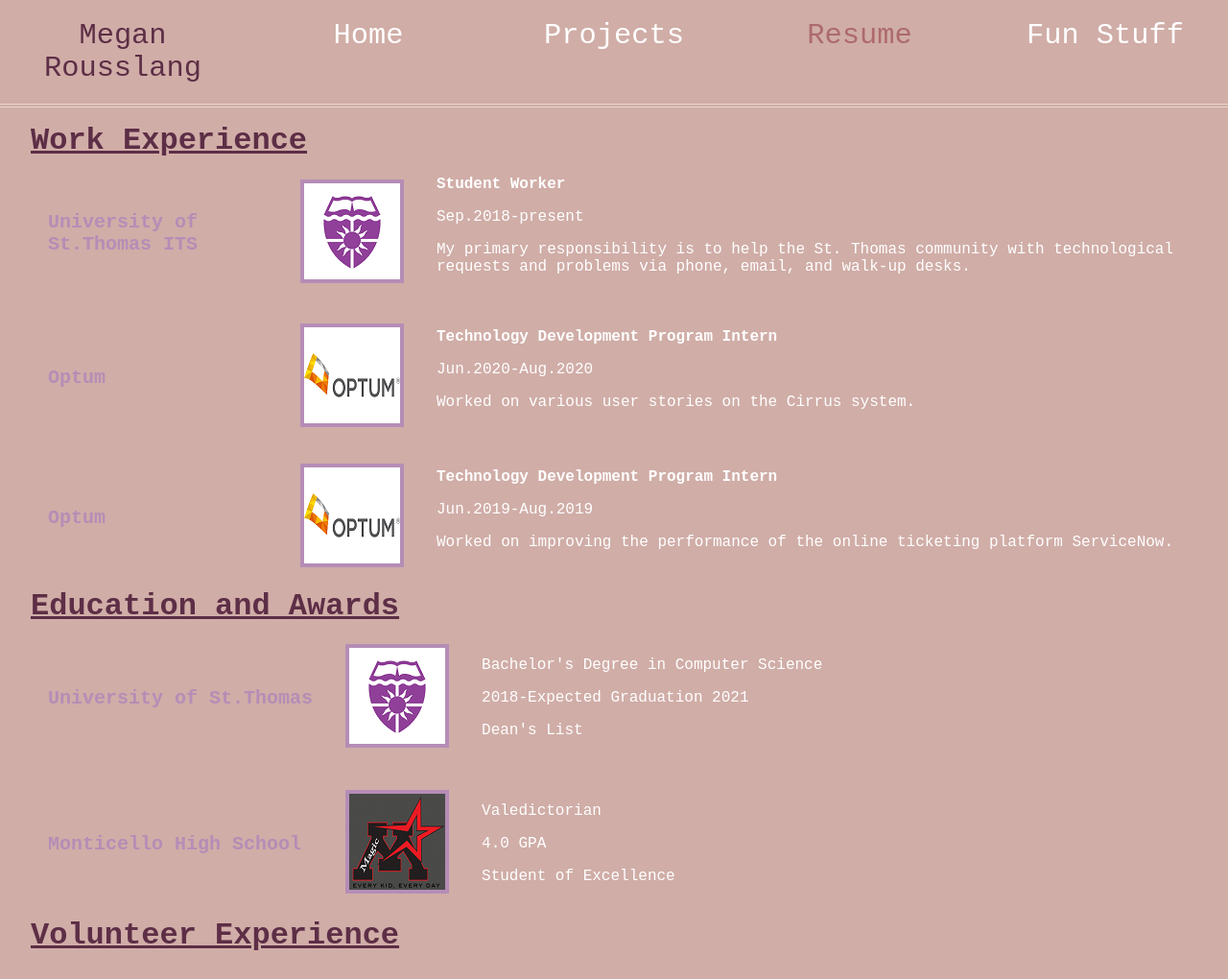
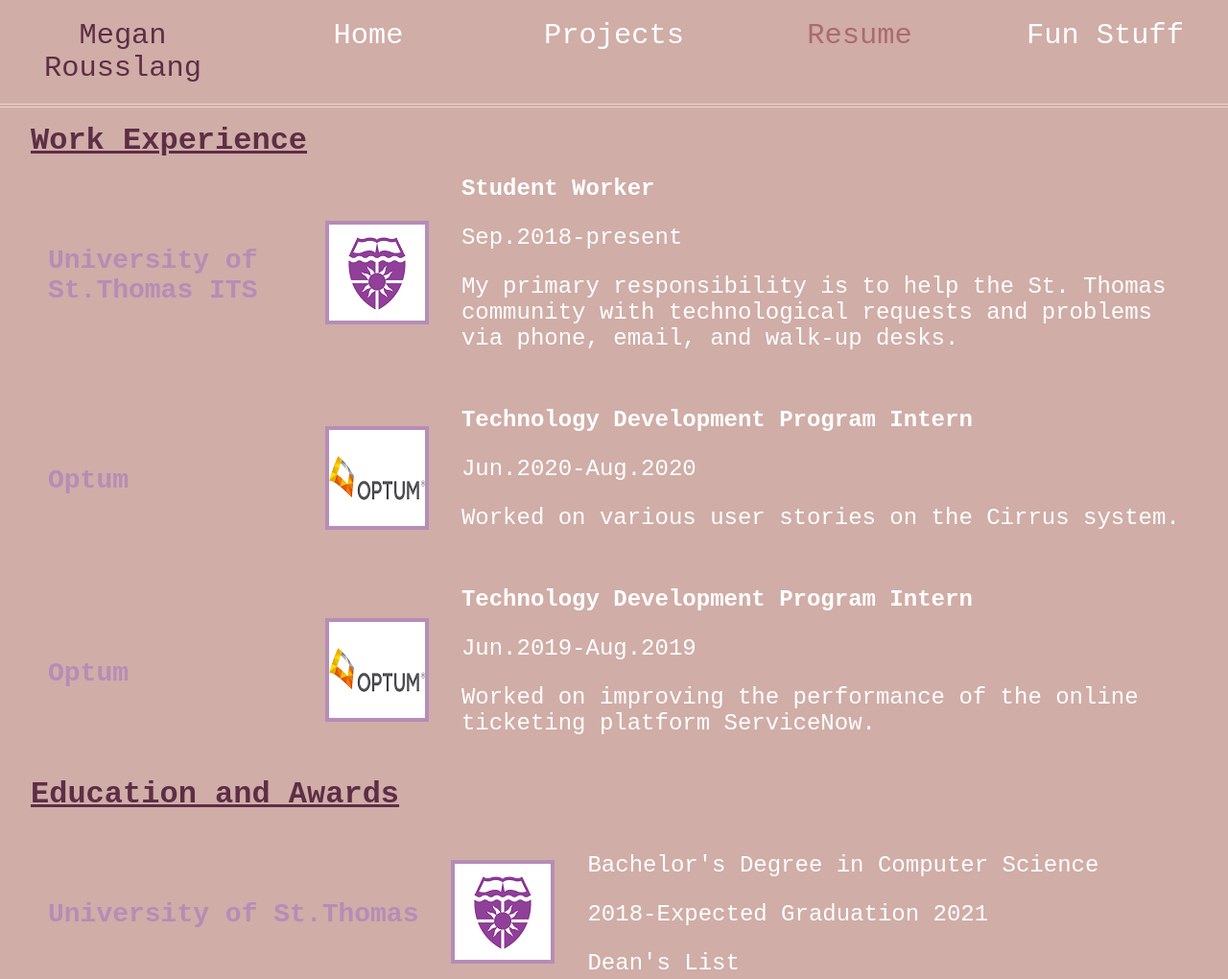
Before and after one commit to mmrousslang/mmrousslang.github.io, a plain HTML site: page resume.html in a window 1280 px wide. Shown: the top 1020 px of the page at 96% size. Drawn offline with Linux system fonts and the light colour scheme.

Commit message:
made text size consistent

```diff
--- a/style.css
+++ b/style.css
@@ -115,23 +115,23 @@ ul.nav li a:hover {
 }
 
 #resumeText p{
-    font: 1rem monospace, 'Times New Roman', Times, serif;
+    font: 1.5rem monospace, 'Times New Roman', Times, serif;
 }
 
 #resumeText td{
     padding: 1rem;
     color: white;
-    font: .75rem monospace, 'Times New Roman', Times, serif;
+    font: 1.25rem monospace, 'Times New Roman', Times, serif;
 }
 
 #resumeText .bold{
-    font: 1rem monospace, 'Times New Roman', Times, serif;
+    font: 1.5rem monospace, 'Times New Roman', Times, serif;
     color: white;
     font-weight: bolder;
 }
 
 #resumeText .title, #resumeText a{
-    font: 1.25rem monospace, 'Times New Roman', Times, serif;
+    font: 1.75rem monospace, 'Times New Roman', Times, serif;
     color: #B58DB6;
     font-weight: bolder;
 }
```
